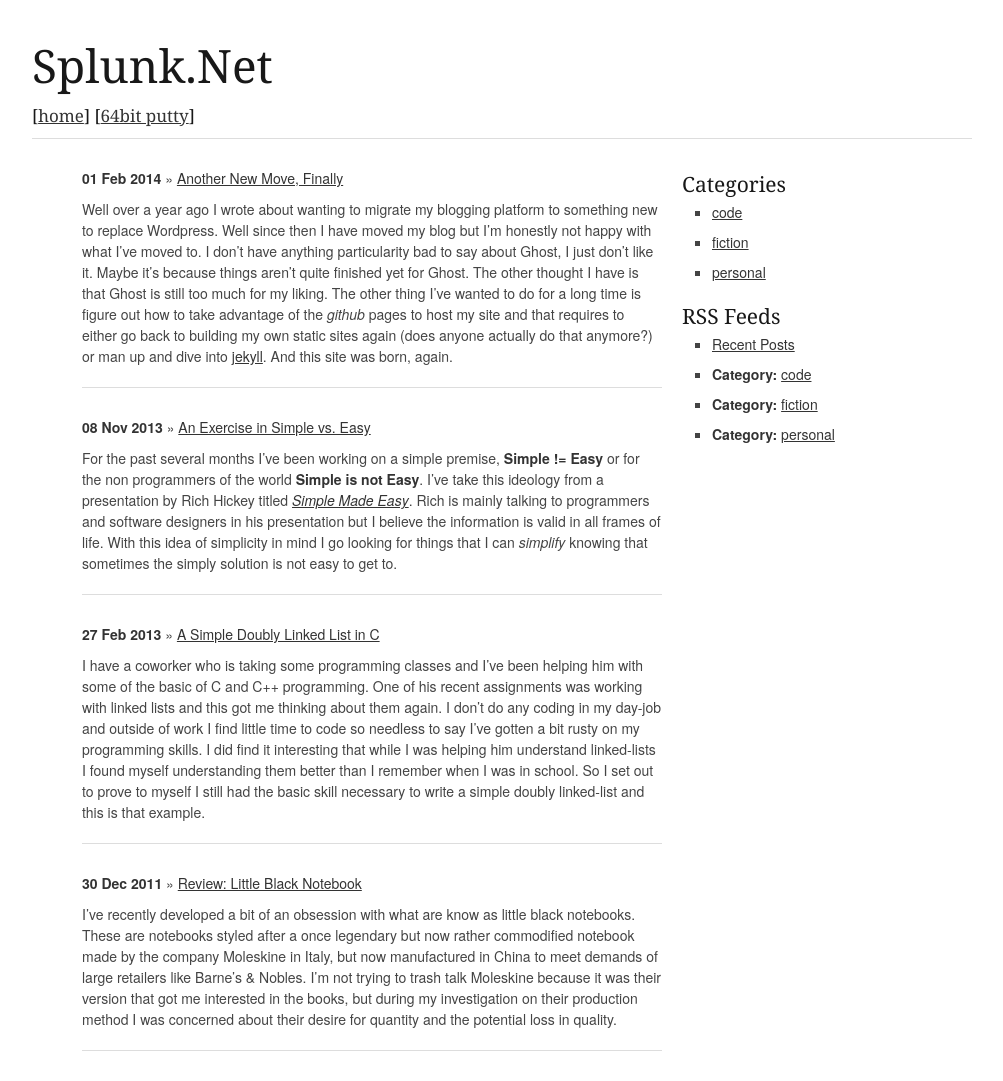
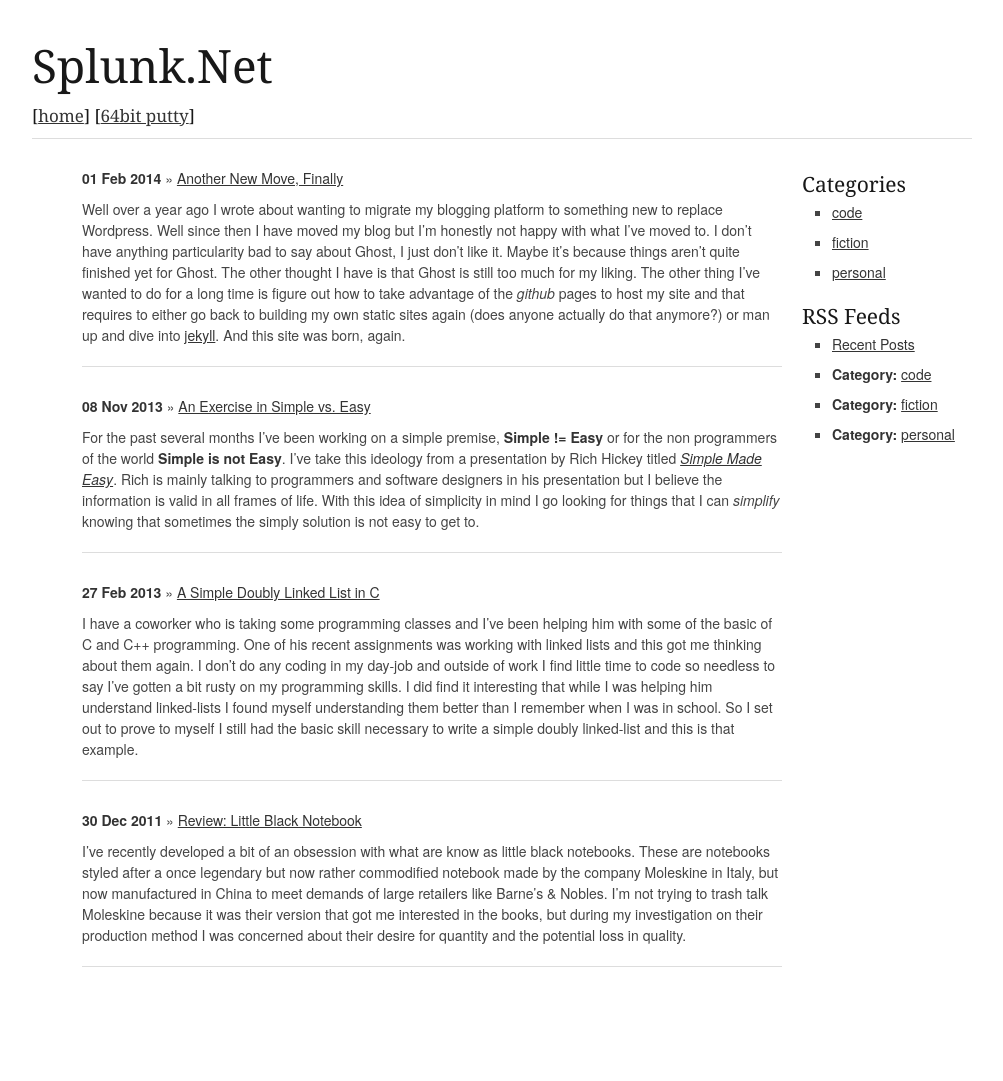
Before and after one commit to taddev/taddev.github.io, a Jekyll site: the page built from index.html, in a window 1280 px wide. Shown: the whole page, without its empty margins (138-1141 px from the left). Built offline with Jekyll 4.4.1, drawn with Linux system fonts in a browser that asks for light colours; comment, search, counter and statistics services are not loaded; after the commit the page ends 997 px from its top, so only the background shows below that.

Commit message:
such wider

```diff
--- a/_layouts/default.html
+++ b/_layouts/default.html
@@ -50,10 +50,10 @@
 			<h5>[<a class="extra" href="/">home</a>] [<a class="extra" href="/64bit-putty/">64bit putty</a>]</h5>
 			<hr />
 		</div>
-		<div class="ten columns alpha offset-by-one">
+		<div class="twelve columns alpha offset-by-one">
 {{ content }}
 		</div>
-		<div class="five columns omega">
+		<div class="three columns omega">
 			<h4>Categories</h4>
 				<ul class="square">
 				{% for category in site.category-list %}
```
